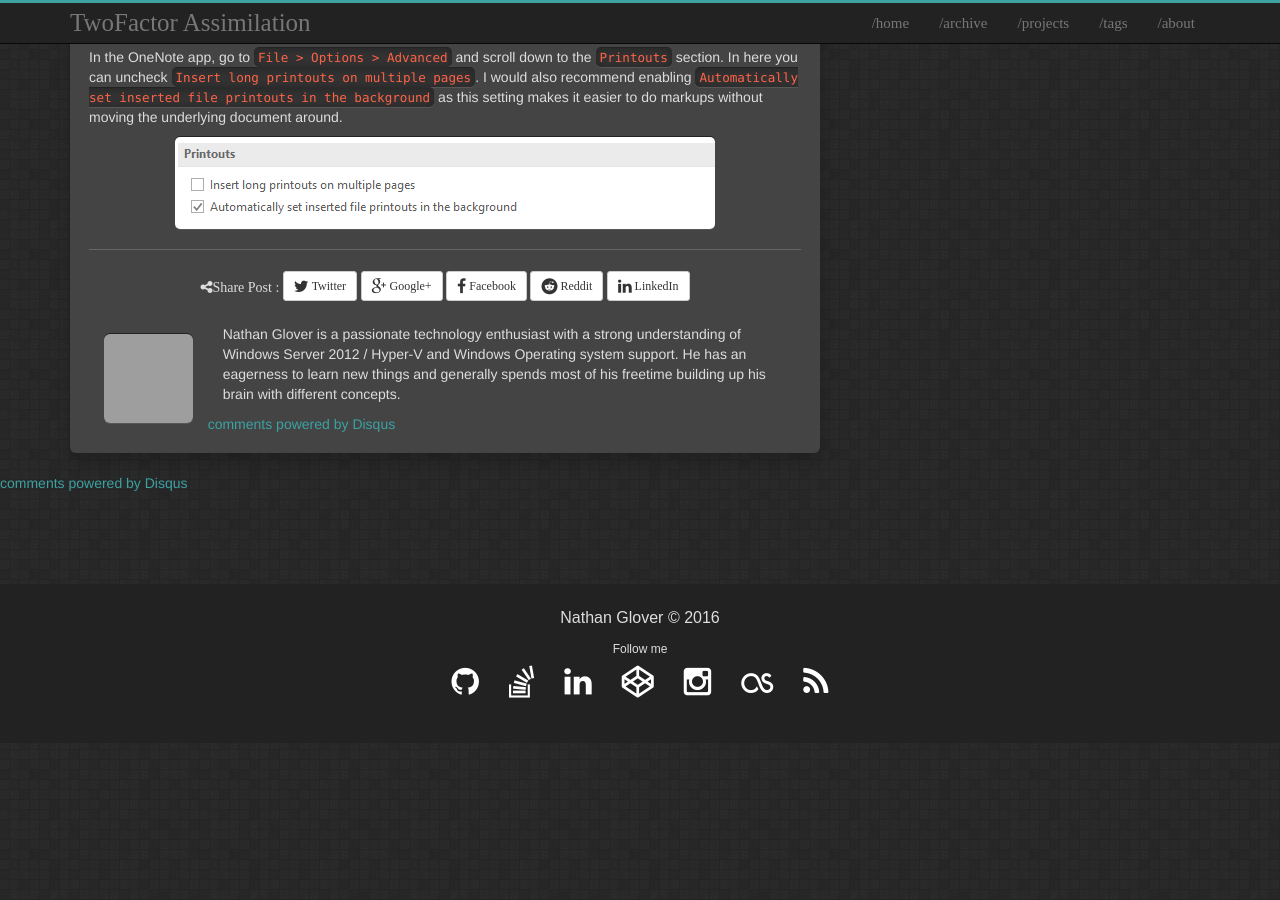
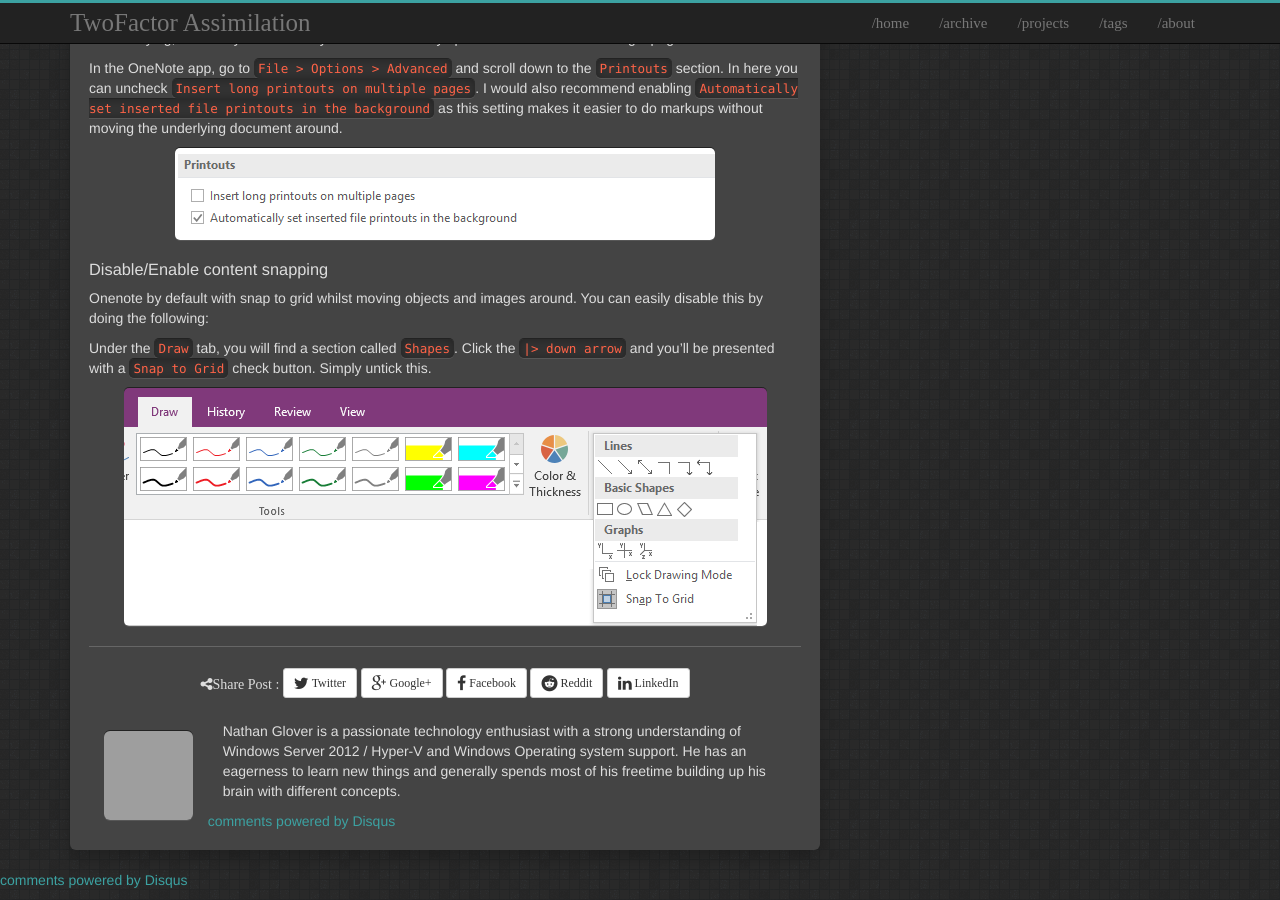
Before and after one commit to t04glovern/t04glovern.github.io.raw, a Jekyll site: the page built from _posts/2016-05-12-onenote-tips--tricks.markdown, in a window 1280 px wide and 900 px high, scrolled down 1051 px. Built offline with Jekyll 4.4.1, drawn with Linux system fonts in a browser that asks for light colours; comment, search, counter and statistics services are not loaded; before the commit the page ends 1794 px from its top, so only the background shows below that; grey boxes are pictures that could not be loaded.

Commit message:
Added snap to grid post

```diff
--- a/_posts/2016-05-12-onenote-tips--tricks.markdown
+++ b/_posts/2016-05-12-onenote-tips--tricks.markdown
@@ -14,7 +14,7 @@ tags:
 
 Over the past couple years OneNote has been my life. I decided I'd share some of the small quirks and modification you can use to make it better for you as well.
 
-#### Import PDF/Documents
+### Import PDF/Documents
 
 OneNote installs its own printing device that has the capabilities of converting anything you print through it into a OneNote document.
 
@@ -31,3 +31,11 @@ You will be prompted to then choose the location you would like to insert conten
 In the OneNote app, go to `File > Options > Advanced` and scroll down to the `Printouts` section. In here you can uncheck `Insert long printouts on multiple pages`. I would also recommend enabling `Automatically set inserted file printouts in the background` as this setting makes it easier to do markups without moving the underlying document around.
 
 ![OneNote Printer Settings Printout]({{ site.url }}/images/posts/2016.05.12/onenote-tips-printer-settings-printout.png){:.center-image}
+
+### Disable/Enable content snapping
+
+Onenote by default with snap to grid whilst moving objects and images around. You can easily disable this by doing the following:
+
+Under the `Draw` tab, you will find a section called `Shapes`. Click the `|> down arrow` and you'll be presented with a `Snap to Grid` check button. Simply untick this.
+
+![OneNote Disable Snapping]({{ site.url }}/images/posts/2016.05.12/onenote-tips-disable-snapping.png){:.center-image}
```
Also changed, not shown: images/posts/2016.05.12/onenote-tips-disable-snapping.png (added).
